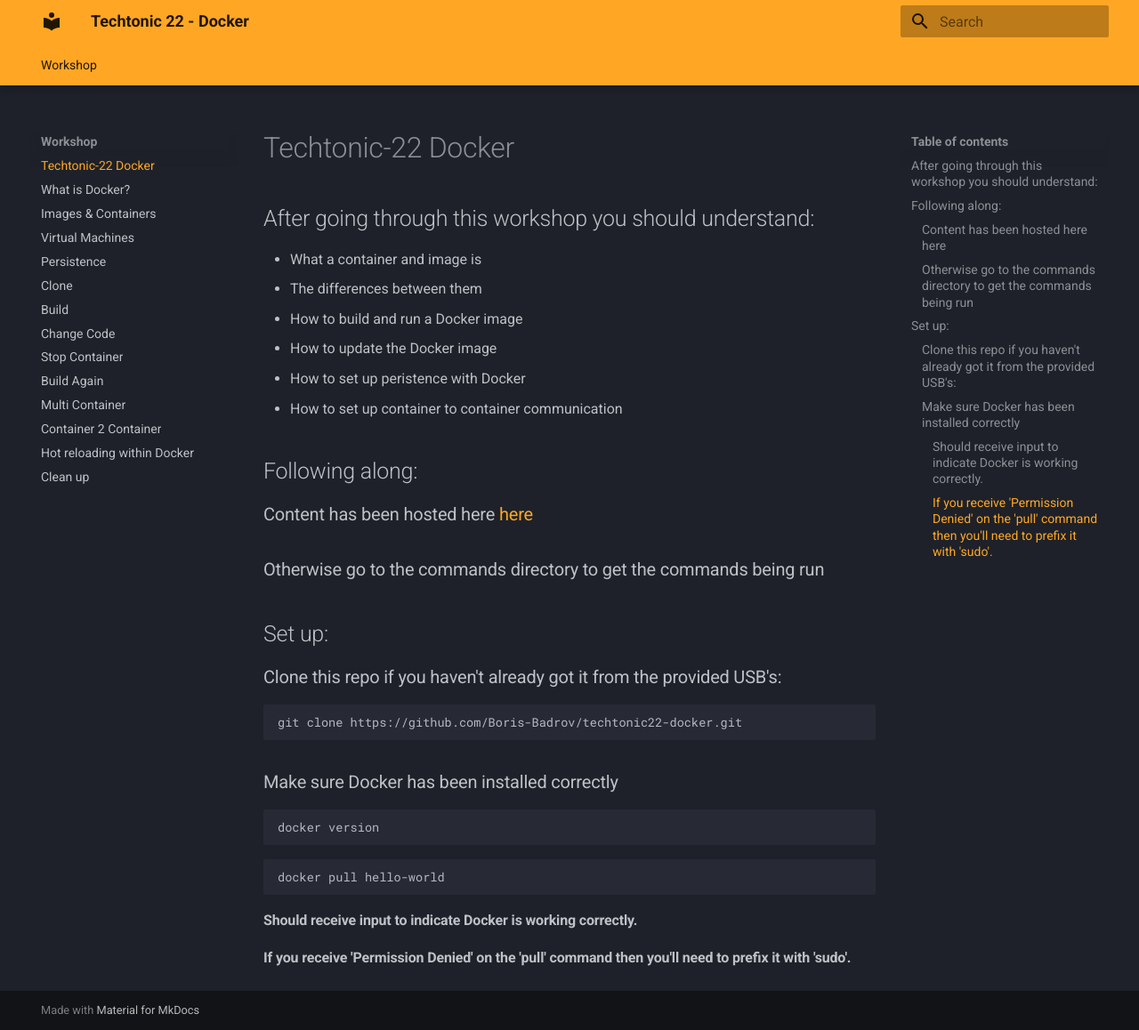
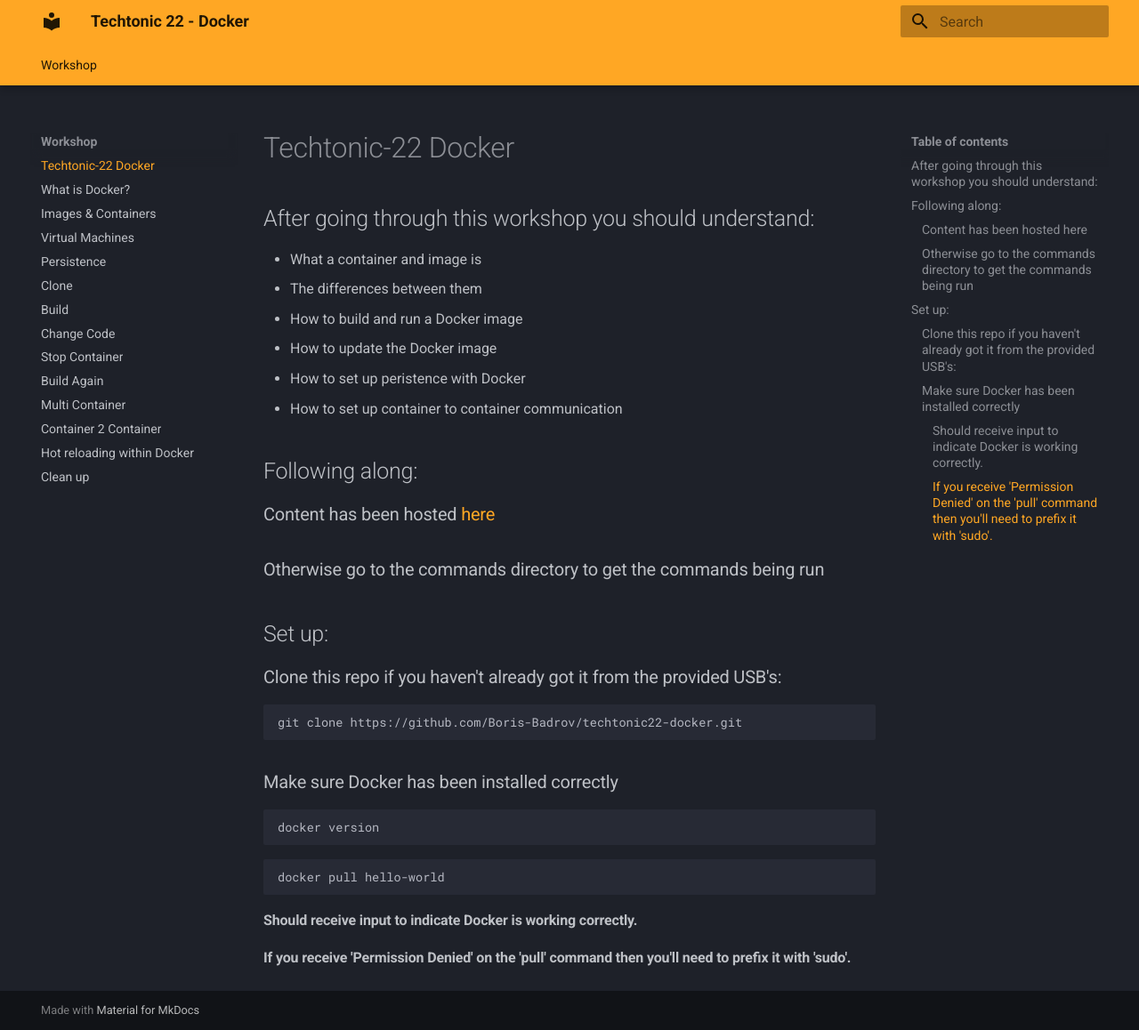
Before and after one commit to Boris-Badrov/techtonic22-docker, an MkDocs documentation site: the page built from docs/index.md, in a window 1280 px wide and 1158 px high. Shown: the whole window at 89% size. Built offline with MkDocs 1.6.1 and Material for MkDocs 9.7.7, drawn with Linux system fonts in a browser that asks for light colours.

Commit message:
englando

```diff
--- a/docs/index.md
+++ b/docs/index.md
@@ -9,7 +9,7 @@
 * How to set up container to container communication
 
 ## Following along:
-### Content has been hosted here [here](https://boris-badrov.github.io/techtonic22-docker/)
+### Content has been hosted [here](https://boris-badrov.github.io/techtonic22-docker/)
 ### Otherwise go to the commands directory to get the commands being run
 
 ## Set up:
```
